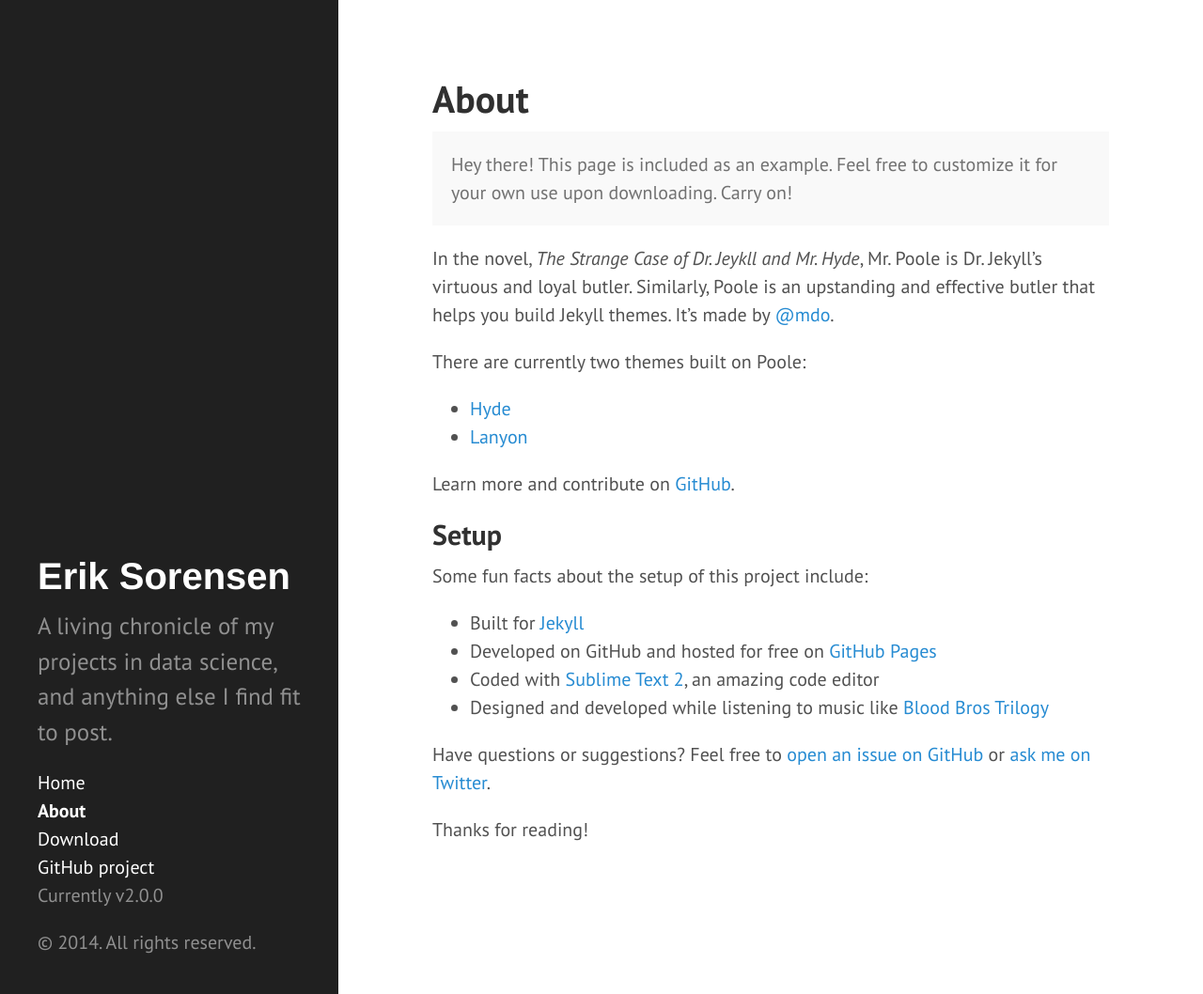
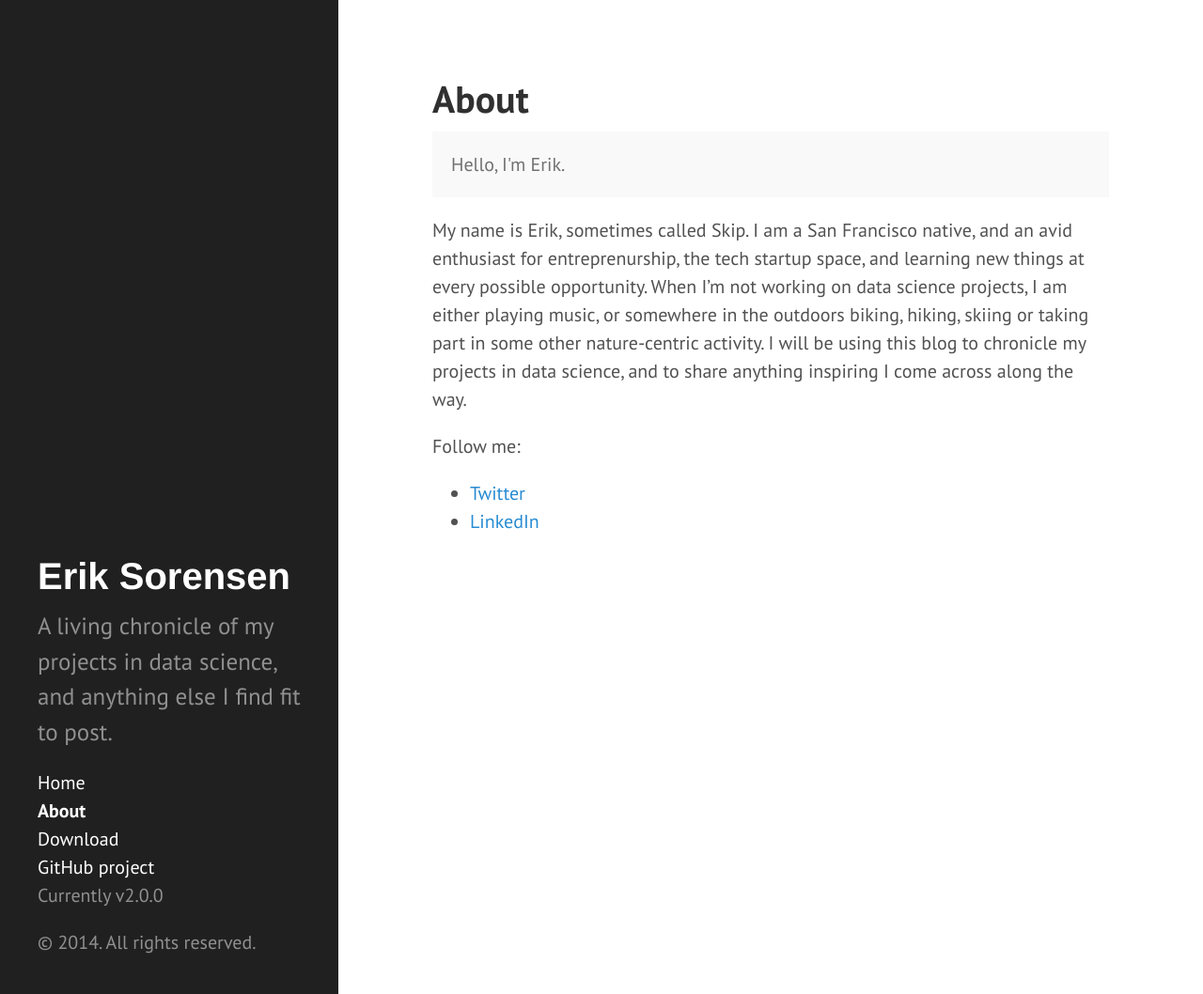
Before and after one commit to squip/squip.github.io, a Jekyll site: the page built from about.md, in a window 1280 px wide and 1058 px high. Shown: the whole window at 94% size. Built offline with Jekyll 4.4.1, drawn with Linux system fonts in a browser that asks for light colours; Markdown is read by kramdown in place of the engine named in the settings.

Commit message:
everything

```diff
--- a/about.md
+++ b/about.md
@@ -4,27 +4,12 @@ title: About
 ---
 
 <p class="message">
-  Hey there! This page is included as an example. Feel free to customize it for your own use upon downloading. Carry on!
+ Hello, I'm Erik.
 </p>
 
-In the novel, *The Strange Case of Dr. Jeykll and Mr. Hyde*, Mr. Poole is Dr. Jekyll's virtuous and loyal butler. Similarly, Poole is an upstanding and effective butler that helps you build Jekyll themes. It's made by [@mdo](https://twitter.com/mdo).
+My name is Erik, sometimes called Skip.  I am a San Francisco native, and an avid enthusiast for entreprenurship, the tech startup space, and learning new things at every possible opportunity.  When I'm not working on data science projects, I am either playing music, or somewhere in the outdoors biking, hiking, skiing or taking part in some other nature-centric activity.  I will be using this blog to chronicle my projects in data science, and to share anything inspiring I come across along the way.
 
-There are currently two themes built on Poole:
+Follow me:
 
-* [Hyde](http://hyde.getpoole.com)
-* [Lanyon](http://lanyon.getpoole.com)
-
-Learn more and contribute on [GitHub](https://github.com/poole).
-
-## Setup
-
-Some fun facts about the setup of this project include:
-
-* Built for [Jekyll](http://jekyllrb.com)
-* Developed on GitHub and hosted for free on [GitHub Pages](https://pages.github.com)
-* Coded with [Sublime Text 2](http://sublimetext.org), an amazing code editor
-* Designed and developed while listening to music like [Blood Bros Trilogy](https://soundcloud.com/maddecent/sets/blood-bros-series)
-
-Have questions or suggestions? Feel free to [open an issue on GitHub](https://github.com/poole/issues/new) or [ask me on Twitter](https://twitter.com/mdo).
-
-Thanks for reading!
+* [Twitter](http://twitter.com/essorensen)
+* [LinkedIn](http://www.linkedin.com/pub/erik-sorensen/12/ab1/460/)
```
